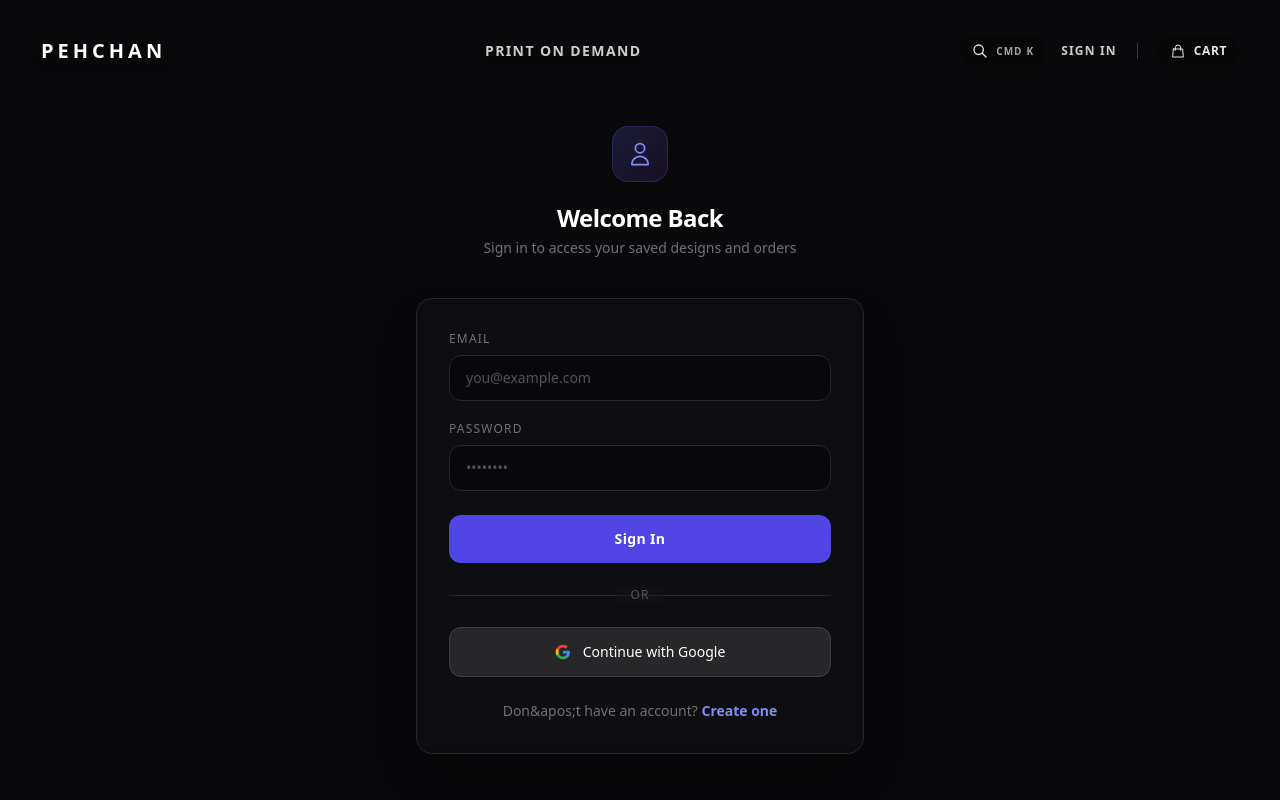
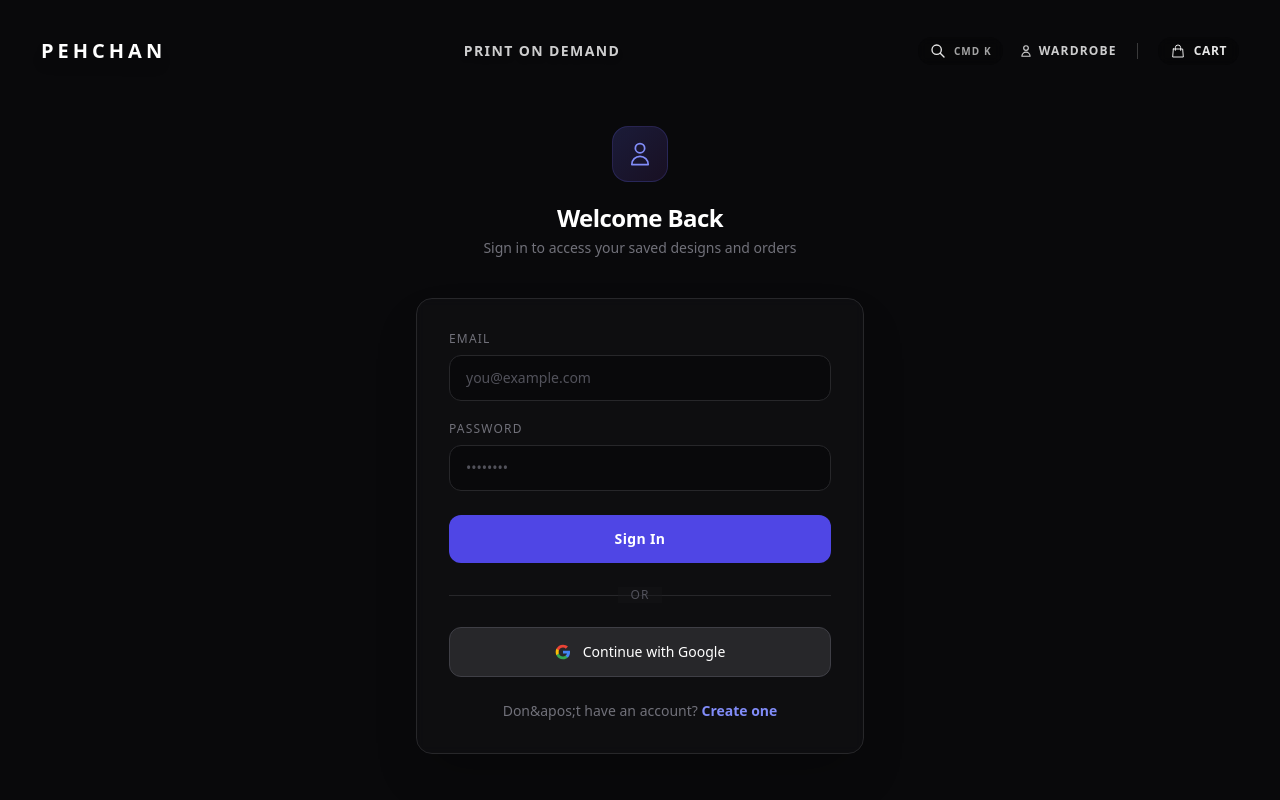
Before and after one commit to Walli-Muhammad/Pehchan, a Next.js app: page /login in a window 1280 px wide. Shown: the top 800 px of the page. Built offline with nearby package versions, Linux system fonts and the light colour scheme; no server answers.

Commit message:
feat: Phase 14.2 - Wardrobe always-visible, storefront redirect after login, back-to-store escape hatch

```diff
--- a/src/app/login/page.tsx
+++ b/src/app/login/page.tsx
@@ -37,7 +37,7 @@
       } else {
         const { error: signInError } = await supabase.auth.signInWithPassword({ email, password });
         if (signInError) throw signInError;
-        window.location.href = '/profile';
+        window.location.href = '/';
       }
     } catch (err: any) {
       setError(err.message || 'Something went wrong. Please try again.');
@@ -51,7 +51,7 @@
     const { error: oauthError } = await supabase.auth.signInWithOAuth({
       provider: 'google',
       options: {
-        redirectTo: `${window.location.origin}/auth/callback?next=/profile`,
+        redirectTo: `${window.location.origin}/auth/callback?next=/`,
       },
     });
     if (oauthError) setError(oauthError.message);
--- a/src/app/profile/WardrobeDashboard.tsx
+++ b/src/app/profile/WardrobeDashboard.tsx
@@ -68,6 +68,14 @@
   return (
     <div className="min-h-screen bg-[#09090b] text-white pt-28 pb-20 px-4 md:px-8">
       <div className="max-w-5xl mx-auto">
+
+        {/* Escape hatch */}
+        <Link href="/" className="text-sm text-zinc-400 hover:text-white transition-colors mb-8 inline-flex items-center gap-1.5">
+          <svg className="w-3.5 h-3.5" fill="none" viewBox="0 0 24 24" stroke="currentColor">
+            <path strokeLinecap="round" strokeLinejoin="round" strokeWidth={2} d="M10 19l-7-7m0 0l7-7m-7 7h18" />
+          </svg>
+          Back to Store
+        </Link>
 
         {/* Header */}
         <div className="flex items-start justify-between mb-12">
--- a/src/components/Navbar/Navbar.tsx
+++ b/src/components/Navbar/Navbar.tsx
@@ -5,15 +5,18 @@
 import { useUIStore } from '@/store/ui';
 import { motion, useScroll, useMotionValueEvent } from 'framer-motion';
 import { createBrowserClient } from '@supabase/ssr';
+import { useRouter } from 'next/navigation';
 import type { User } from '@supabase/supabase-js';
 
 export default function Navbar() {
   const { toggleCart, getTotalItems } = useCartStore();
   const { toggleSearch } = useUIStore();
   const totalItems = getTotalItems();
+  const router = useRouter();
 
   const [isMounted, setIsMounted] = useState(false);
   const [user, setUser] = useState<User | null>(null);
+  const [wardrobeToast, setWardrobeToast] = useState(false);
 
   const supabase = createBrowserClient(
     process.env.NEXT_PUBLIC_SUPABASE_URL!,
@@ -118,10 +121,11 @@
             </div>
           </button>
 
-          {/* Auth Controls */}
+          {/* Auth Controls — Wardrobe always visible, Sign Out auth-only */}
           {isMounted && (
-            user ? (
-              <>
+            <>
+              {user ? (
+                // Logged-in: direct link
                 <a
                   href="/profile"
                   className={`hidden sm:flex items-center gap-1.5 text-xs font-semibold uppercase tracking-widest transition-colors ${
@@ -133,6 +137,39 @@
                   </svg>
                   Wardrobe
                 </a>
+              ) : (
+                // Guest: toast + redirect to login
+                <div className="relative hidden sm:block">
+                  <button
+                    onClick={() => {
+                      setWardrobeToast(true);
+                      setTimeout(() => setWardrobeToast(false), 2500);
+                      setTimeout(() => router.push('/login'), 800);
+                    }}
+                    className={`flex items-center gap-1.5 text-xs font-semibold uppercase tracking-widest transition-colors ${
+                      isScrolled ? 'text-zinc-400 hover:text-white' : 'text-white/80 hover:text-white'
+                    }`}
+                  >
+                    <svg className="w-3.5 h-3.5" fill="none" viewBox="0 0 24 24" stroke="currentColor">
+                      <path strokeLinecap="round" strokeLinejoin="round" strokeWidth={2} d="M16 7a4 4 0 11-8 0 4 4 0 018 0zM12 14a7 7 0 00-7 7h14a7 7 0 00-7-7z" />
+                    </svg>
+                    Wardrobe
+                  </button>
+                  {wardrobeToast && (
+                    <motion.div
+                      initial={{ opacity: 0, y: -6 }}
+                      animate={{ opacity: 1, y: 0 }}
+                      exit={{ opacity: 0 }}
+                      className="absolute top-8 right-0 whitespace-nowrap bg-zinc-900 border border-zinc-700 text-zinc-300 text-[11px] px-3 py-1.5 rounded-lg shadow-xl z-50"
+                    >
+                      Please sign in to access your Wardrobe
+                    </motion.div>
+                  )}
+                </div>
+              )}
+
+              {/* Sign Out — auth-only */}
+              {user && (
                 <button
                   onClick={handleSignOut}
                   className={`hidden sm:block text-xs font-semibold uppercase tracking-widest transition-colors ${
@@ -141,17 +178,8 @@
                 >
                   Sign Out
                 </button>
-              </>
-            ) : (
-              <a
-                href="/login"
-                className={`hidden sm:flex items-center gap-1.5 text-xs font-semibold uppercase tracking-widest transition-colors ${
-                  isScrolled ? 'text-zinc-400 hover:text-white' : 'text-white/80 hover:text-white'
-                }`}
-              >
-                Sign In
-              </a>
-            )
+              )}
+            </>
           )}
 
           <div className="w-px h-4 bg-white/20 mx-1 hidden sm:block" />
```
